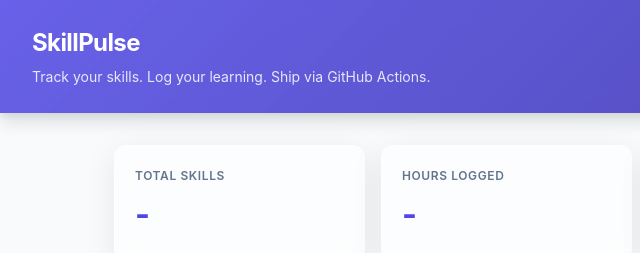
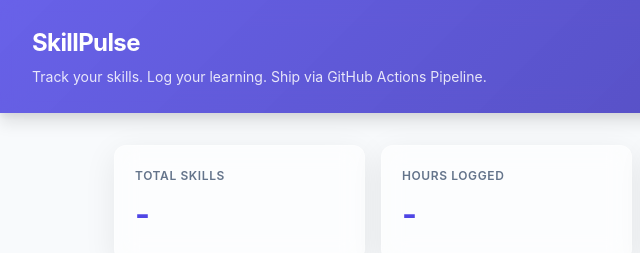
Before and after one commit to anil2211/github-actions-skillpulse-deployment, a plain HTML site: page frontend/index.html in a window 1280 px wide. Shown: the top 253 px of the page, 0-640 px from the left. Drawn offline with Linux system fonts and the light colour scheme; no server answers.

Commit message:
update index.html file

```diff
--- a/frontend/index.html
+++ b/frontend/index.html
@@ -20,7 +20,7 @@
     <header class="header">
         <div class="header-content">
             <h1>SkillPulse</h1>
-            <p>Track your skills. Log your learning. Ship via GitHub Actions.</p>
+            <p>Track your skills. Log your learning. Ship via GitHub Actions Pipeline. </p>
         </div>
         <button class="theme-toggle" id="theme-toggle" aria-label="Toggle theme">&#127769;</button>
     </header>
```
